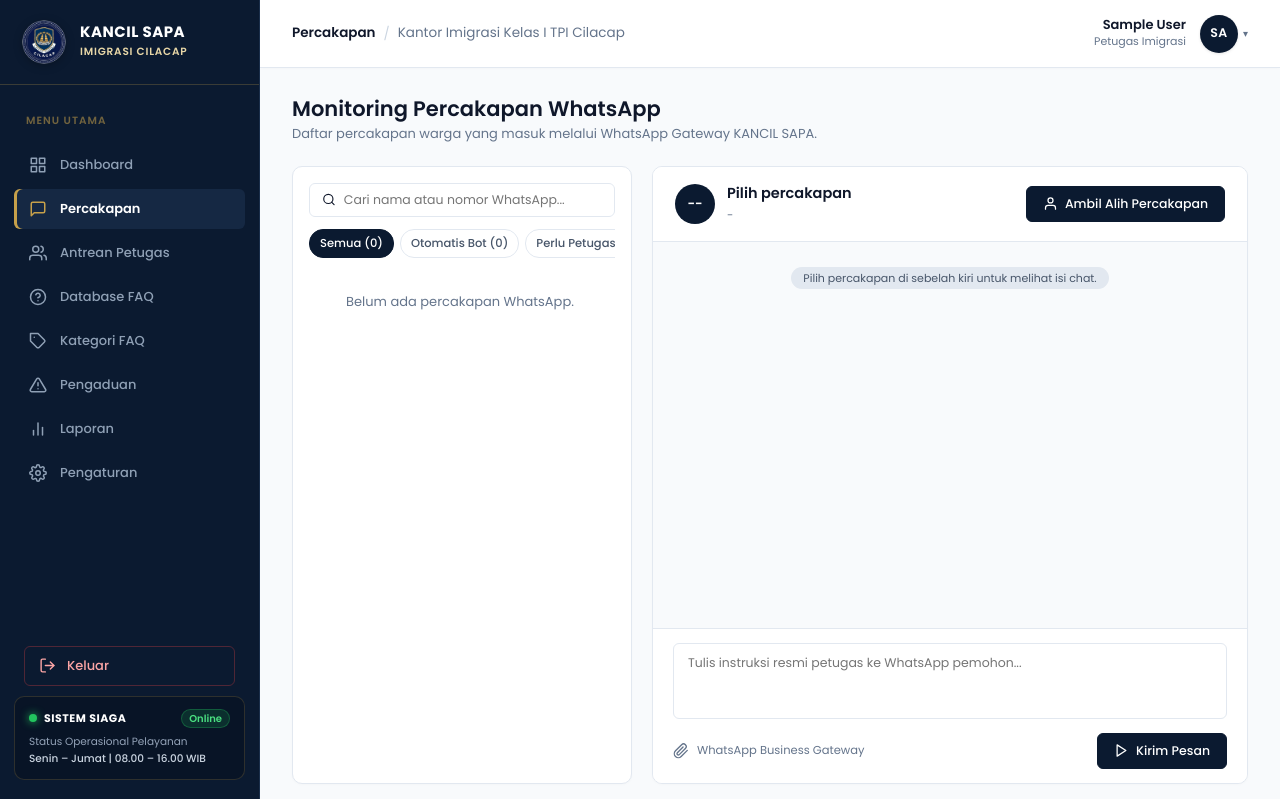
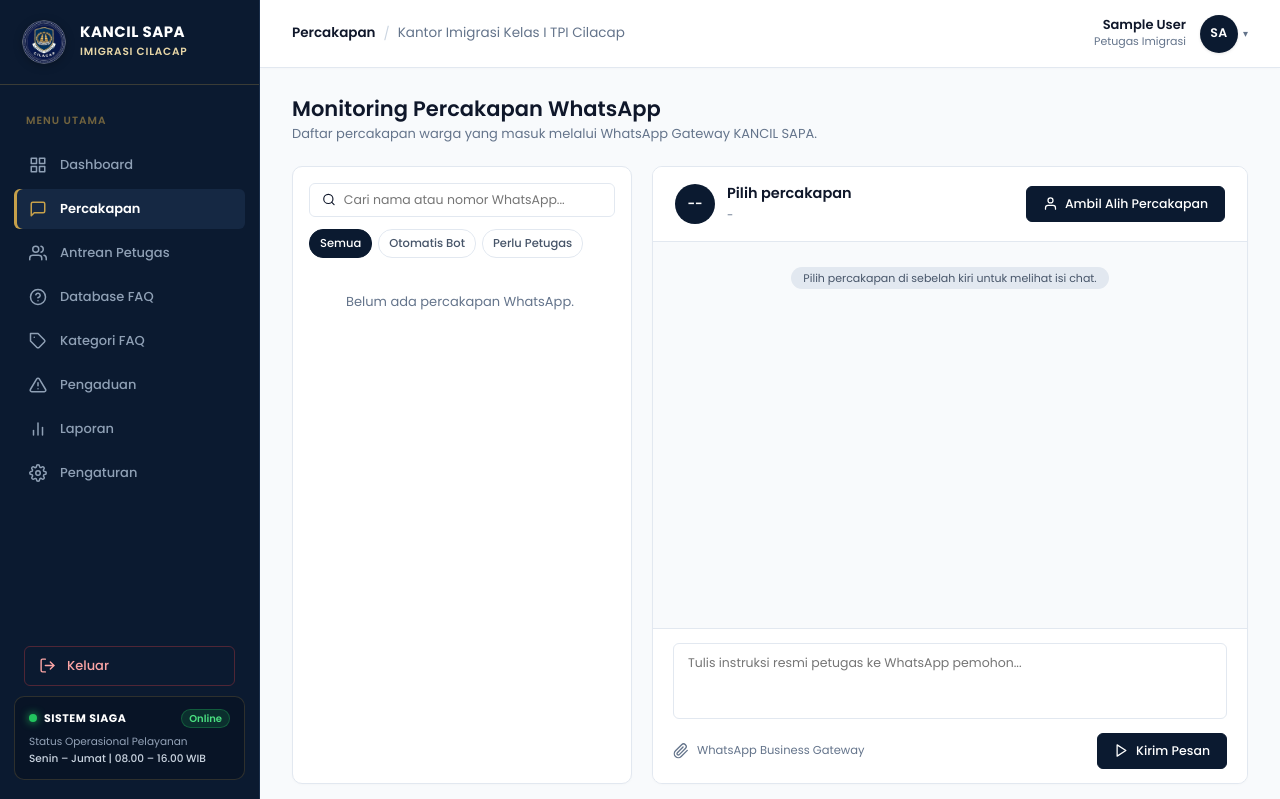
Before and after one commit to namira-davina/Project_Magang_KANCIL, a Laravel app: page /percakapan in a window 1280 px wide. Shown: the top 799 px of the page. Run offline with Laravel 12, Linux system fonts and the light colour scheme; the visitor is signed in with stand-in values (Sample User, id 1); data that the repository does not hold is empty; some libraries are stand-ins or nearby versions.

Commit message:
Remove conversation counts from filters

```diff
--- a/resources/views/percakapan/index.blade.php
+++ b/resources/views/percakapan/index.blade.php
@@ -1,4 +1,3 @@
-
 @extends('layouts.app')
 
 @section('title', 'Percakapan')
@@ -29,20 +28,21 @@
                 <input
                     type="text"
                     id="conversationSearch"
-                        placeholder="Cari nama atau nomor WhatsApp..."
-                    >
+                    placeholder="Cari nama atau nomor WhatsApp...">
             </div>
         </div>
 
         <div class="chat-filter-pills">
             <button type="button" class="conversation-filter-btn active" data-filter="all">
-                    Semua (<span data-count="all">{{ number_format($counts['all'], 0, ',', '.') }}</span>)
+                Semua
             </button>
+
             <button type="button" class="conversation-filter-btn" data-filter="bot">
-                    Otomatis Bot (<span data-count="bot">{{ number_format($counts['bot'], 0, ',', '.') }}</span>)
+                Otomatis Bot
             </button>
+
             <button type="button" class="conversation-filter-btn" data-filter="human">
-                    Perlu Petugas (<span data-count="human">{{ number_format($counts['human'], 0, ',', '.') }}</span>)
+                Perlu Petugas
             </button>
         </div>
 
@@ -96,8 +96,7 @@
                     class="chat-textarea-field"
                     rows="3"
                     placeholder="Tulis instruksi resmi petugas ke WhatsApp pemohon..."
-                        maxlength="4000"
-                    ></textarea>
+                    maxlength="4000"></textarea>
 
                 <div class="chat-input-bottom-bar">
                     <div class="gateway-indicator">
```
Lines whose indentation alone changed are shown as unchanged.
